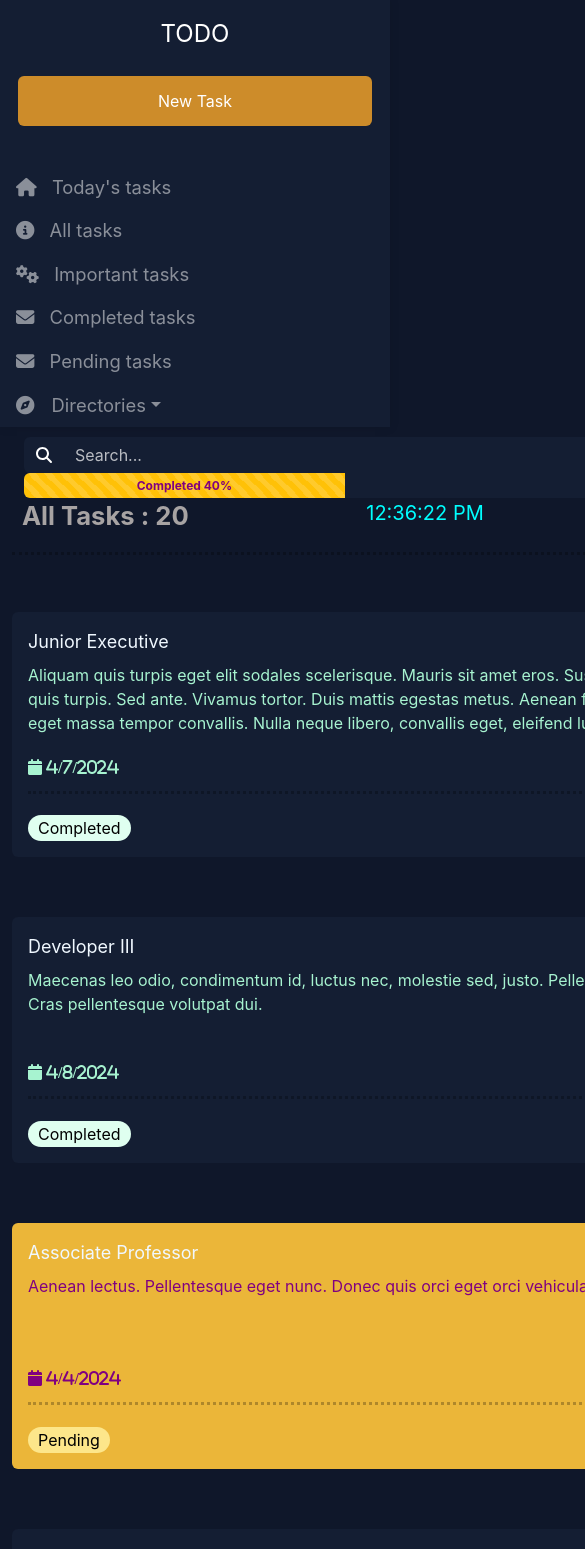
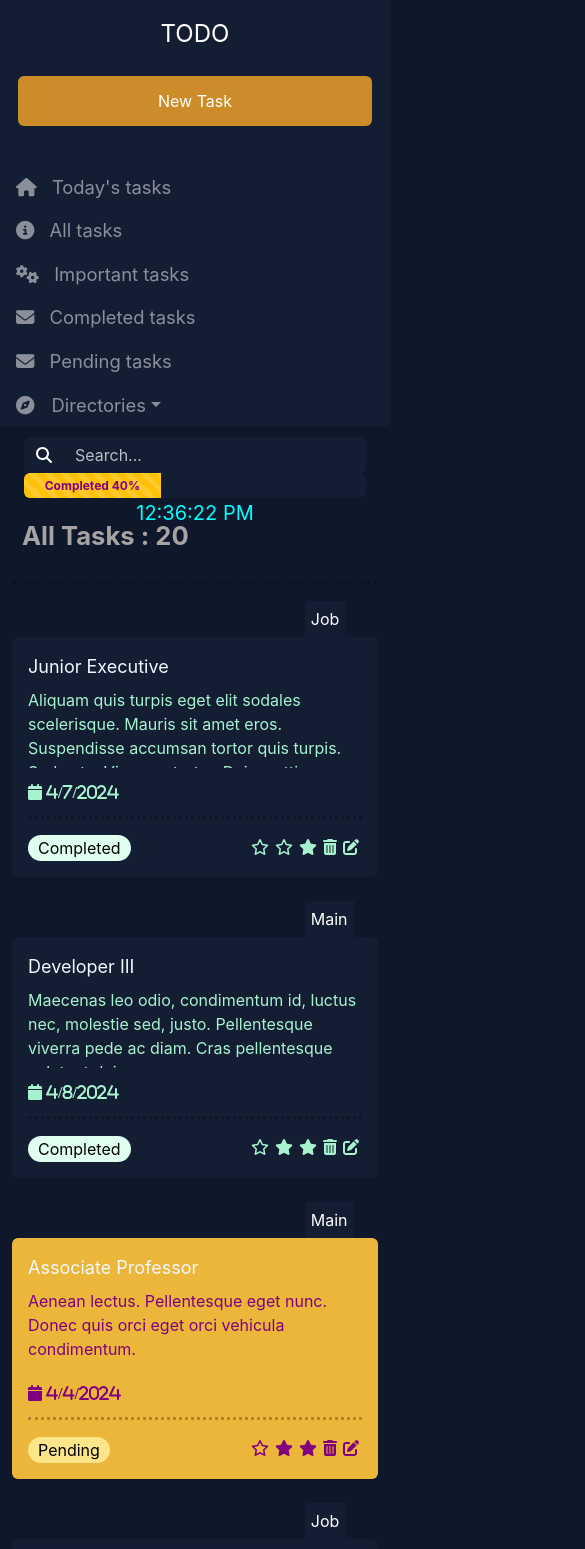
Before and after one commit to Emon072/todo-react, a React (Create React App) app: page / in a window 390 px wide. Shown: the top 1549 px of the page, 585 px wide, since content can reach past the window. Built offline with nearby package versions, Linux system fonts and the light colour scheme.

Commit message:
update v-2

```diff
--- a/src/components/header/HeaderBar.css
+++ b/src/components/header/HeaderBar.css
@@ -23,7 +23,6 @@
     color: rgb(167, 163, 163);
 }
 hr {
-    padding-top: 5px;
     border: none;
     border-top: 3px dotted black;
   }
--- a/src/components/header/HeaderBar.js
+++ b/src/components/header/HeaderBar.js
@@ -96,7 +96,7 @@ function HeaderBar({ headerText }) {
           </div>
         </div>
       </div>
-      <div className="header-text-design">
+      <div className="header-text-design" style={{paddingTop:'20px' , paddingBottom:'10px'}}>
         {headerText}
       </div>
       <hr></hr>
--- a/src/components/home/Home.js
+++ b/src/components/home/Home.js
@@ -1,4 +1,4 @@
-import React, { useState } from "react";
+import React, { useEffect, useState } from 'react';
 import Navbar from "../navbar/Navbar";
 import RenderCard from "../items/RenderCard";
 import Calender from "../calender/Calender";
@@ -14,6 +14,20 @@ function Home({NoteDataArr}) {
   const {deleteNote} = useNoteStore();
   const {SearchLabel} = useSearchStore();
   const [defaultNote, setdefaultNote] = useState({});
+
+  const [displayWidth, setDisplayWidth] = useState(window.innerWidth);
+
+  useEffect(() => {
+    const handleResize = () => {
+      setDisplayWidth(window.innerWidth);
+    };
+    window.addEventListener('resize', handleResize);
+    return () => {
+      window.removeEventListener('resize', handleResize);
+    };
+  }, []);
+
+  const minWidth = Math.min(850, displayWidth*0.7);
 
 
 
@@ -45,7 +59,7 @@ function Home({NoteDataArr}) {
         <div className="col-md-2 sidebar">
           <Navbar toggleModal = {toggleModal}></Navbar>
         </div>
-        <div className="col-md-7" style={{minWidth:'850px'}}>
+        <div className="col-md-7" style={{ minWidth: `${minWidth}px` }}>
 
           <HeaderBar headerText = {`${SearchLabel}  ${NoteDataArr.length}`}></HeaderBar>
 
```
